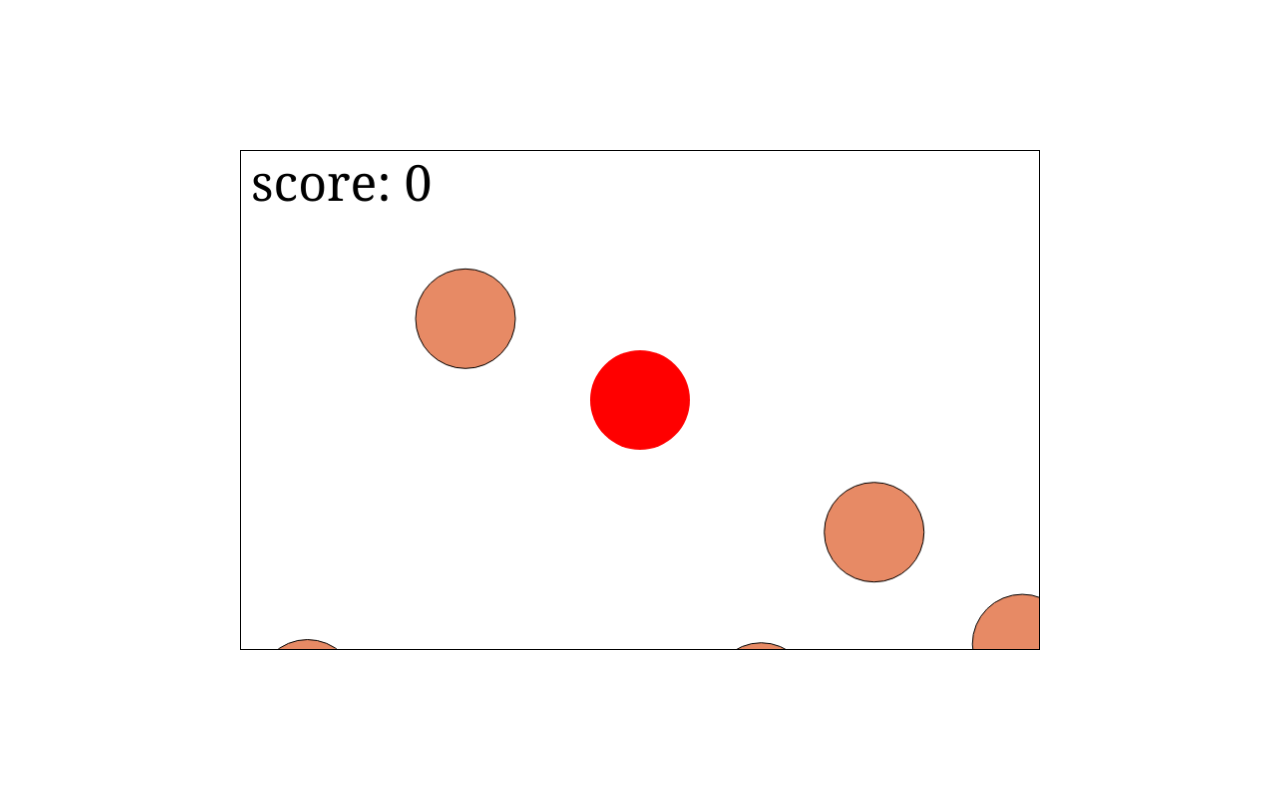
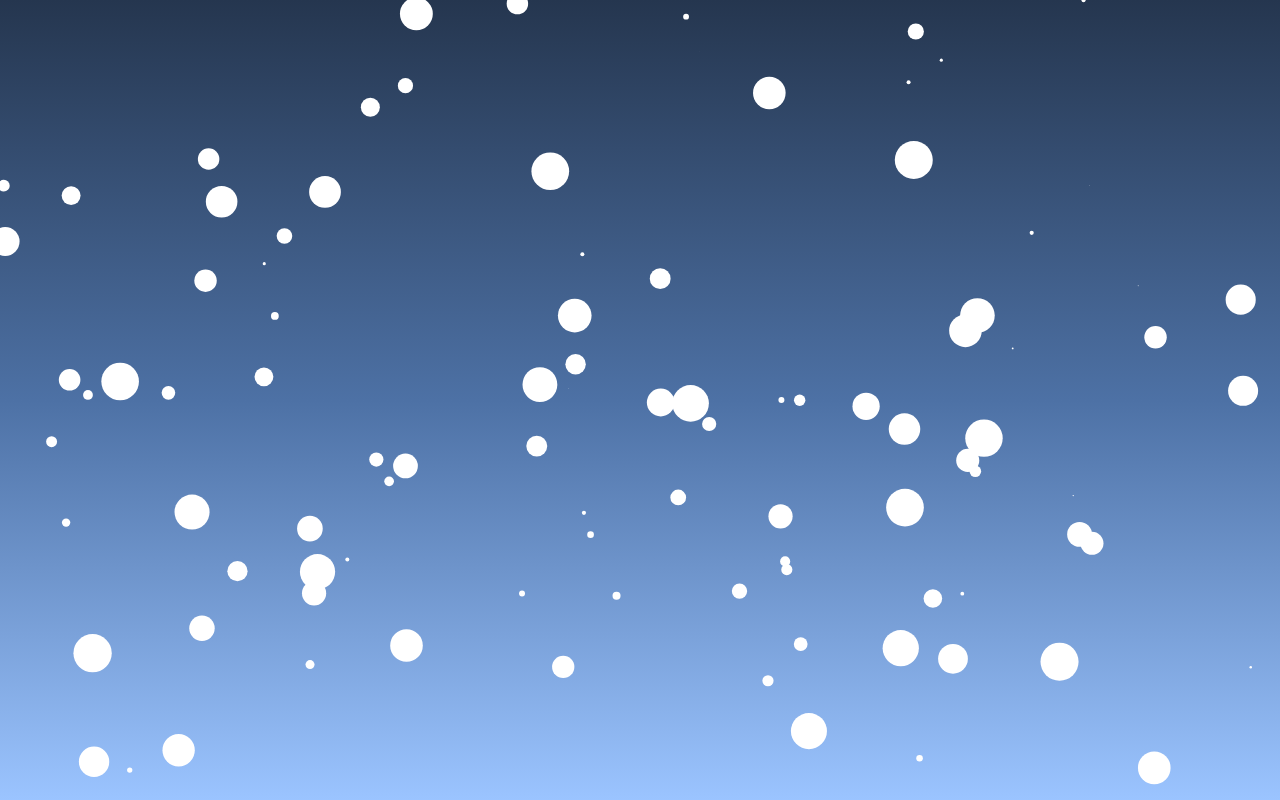
Before and after one commit to fireworks80/canvas-game, a plain HTML site: page floating-particles/index.html in a window 1280 px wide. Drawn offline with Linux system fonts and the light colour scheme.

Commit message:
particle animation

```diff
--- a/fish.html
+++ b/floating-particles/index.html
@@ -5,15 +5,14 @@
   <meta charset="UTF-8">
   <meta http-equiv="X-UA-Compatible" content="IE=edge">
   <meta name="viewport" content="width=device-width, initial-scale=1.0">
-  <link rel="stylesheet" href="./style.css">
-  <title>fish game</title>
-
+  <link rel="stylesheet" href="style.css">
+  <title>Floating Particles</title>
 </head>
 
 <body>
   <canvas id="canvas"></canvas>
 
-  <script src="script.js"></script>
+  <script src="./script.js"></script>
 </body>
 
 </html>
--- /dev/null
+++ b/floating-particles/script.js
@@ -0,0 +1,76 @@
+const canvas = document.querySelector('#canvas');
+const ctx = canvas.getContext('2d');
+canvas.width = window.innerWidth;
+canvas.height = window.innerHeight;
+
+const Particle = class {
+  constructor(x, y, directionX, directionY, size, color) {
+    this.x = x;
+    this.y = y;
+    this.directionX = directionX;
+    this.directionY = directionY;
+    this.size = size;
+    this.color = color;
+  }
+  draw() {
+    ctx.beginPath();
+    ctx.arc(this.x, this.y, this.size, 0, Math.PI * 2, false);
+    ctx.fillStyle = this.color;
+    ctx.fill();
+  }
+
+  update() {
+    if (this.x + this.size > canvas.width || this.x - this.size < 0) {
+      this.directionX = -this.directionX;
+    }
+
+    if (this.y + this.size > canvas.height || this.y - this.size < 0) {
+      this.directionY = -this.directionY;
+    }
+
+    this.x += this.directionX;
+    this.y += this.directionY;
+    this.draw();
+  }
+};
+
+const paticles = (() => {
+  let particleArray = [];
+
+  const init = () => {
+    particleArray = [];
+
+    for (let i = 0; i < 100; i += 1) {
+      const size = Math.random() * 20;
+      const x = Math.random() * (canvas.width - size);
+      const y = Math.random() * (canvas.height - size);
+      const directionX = Math.random() * 0.9 - 0.4;
+      const directionY = Math.random() * 0.9 - 0.3;
+      const color = 'white';
+
+      particleArray.push(new Particle(x, y, directionX, directionY, size, color));
+    } // for
+  };
+
+  const animate = () => {
+    ctx.clearRect(0, 0, canvas.width, canvas.height);
+    particleArray.forEach((particle) => {
+      particle.update();
+    });
+    requestAnimationFrame(animate);
+  };
+
+  return {
+    init,
+    animate,
+  };
+})();
+
+paticles.init();
+paticles.animate();
+
+window.addEventListener('resize', () => {
+  canvas.width = window.innerWidth;
+  canvas.height = window.innerHeight;
+  paticles.init();
+});
--- /dev/null
+++ b/floating-particles/style.css
@@ -0,0 +1,17 @@
+:root {
+  --top-color: #25364f;
+  --middle-color: #4d71a5;
+  --bottom-color: #9bc4ff;
+}
+
+* {
+  margin: 0;
+  padding: 0;
+}
+
+#canvas {
+  position: absolute;
+  width: 100%;
+  height: 100%;
+  background: linear-gradient(var(--top-color), var(--middle-color), var(--bottom-color));
+}
--- a/script.js
+++ /dev/null
@@ -1,159 +0,0 @@
-// canvas setup
-const canvas = document.querySelector('#canvas');
-const ctx = canvas.getContext('2d');
-canvas.width = 800;
-canvas.height = 500;
-
-let score = 0;
-let gameFrame = 0;
-ctx.font = '50px Georgia';
-
-// Mouse Interactivity
-const canvasPosition = canvas.getBoundingClientRect();
-
-const mouse = {
-  x: canvas.width / 2,
-  y: canvas.height / 2,
-  click: false,
-};
-
-const canvasActiveEvent = (e) => {
-  const currentX = e.x ?? e.pageX;
-  const currentY = e.y ?? e.pageY;
-  mouse.click = true;
-  mouse.x = currentX - canvasPosition.left;
-  mouse.y = currentY - canvasPosition.top;
-};
-
-const canvasDeactiveEvent = () => {
-  mouse.click = false;
-};
-
-canvas.addEventListener('mousedown', canvasActiveEvent);
-canvas.addEventListener('touchend', canvasActiveEvent);
-canvas.addEventListener('mouseup', canvasDeactiveEvent);
-canvas.addEventListener('touchcancel', canvasDeactiveEvent);
-
-// Playser
-class Player {
-  constructor() {
-    this.x = canvas.width;
-    this.y = canvas.height / 2;
-    this.radius = 50;
-    this.angle = 0;
-    this.frameX = 0;
-    this.frameY = 0;
-    this.frame = 0;
-    this.spriteWidth = 498;
-    this.prriteHeight = 327;
-  }
-
-  update() {
-    const SPEED = 10;
-    const dx = this.x - mouse.x;
-    const dy = this.y - mouse.y;
-
-    if (mouse.x !== this.x) this.x -= dx / SPEED;
-    if (mouse.y !== this.y) this.y -= dy / SPEED;
-  } // update
-
-  draw() {
-    if (mouse.click) {
-      ctx.lineWidth = 0.2;
-      ctx.beginPath();
-      ctx.moveTo(this.x, this.y);
-      ctx.lineTo(mouse.x, mouse.y);
-      ctx.stroke();
-    }
-
-    ctx.fillStyle = 'red';
-    ctx.beginPath();
-    ctx.arc(this.x, this.y, this.radius, 0, Math.PI * 2);
-    ctx.fill();
-    ctx.closePath();
-  } // draw
-}
-
-const player = new Player();
-
-// Bubbles
-const bubblesArray = [];
-class Bubble {
-  constructor() {
-    this.x = Math.random() * canvas.width;
-    this.y = canvas.height + 100;
-    this.radius = 50;
-    this.speed = Math.random() * 5 * 1;
-    this.distance;
-  }
-
-  update() {
-    const dx = this.x - player.x;
-    const dy = this.y - player.y;
-
-    this.y -= this.speed;
-    this.distance = Math.sqrt(dx * dx + dy * dy);
-  } // update
-
-  draw() {
-    ctx.fillStyle = '#e78a65';
-    ctx.beginPath();
-    ctx.arc(this.x, this.y, this.radius, 0, Math.PI * 2);
-    ctx.fill();
-    ctx.closePath();
-    ctx.stroke();
-  }
-}
-
-const bubbleLoop = (cb) => {
-  for (let i = 0; i < bubblesArray.length; i += 1) {
-    cb(bubblesArray[i], i);
-  } // for
-};
-
-const handleBubbles = () => {
-  const bubbleAnim = (bubble, idx) => {
-    bubble.update();
-    bubble.draw();
-  };
-
-  const bubblesArrOptimise = (bubble, idx) => {
-    if (bubble.y < 0 - bubble.radius * 2) {
-      bubblesArray.splice(idx, 1);
-    }
-  };
-
-  const bubbleCollision = (bubble, idx) => {
-    if (bubble.distance < bubble.radius + player.radius) {
-      console.log('collision');
-      bubblesArray.splice(idx, 1);
-      score += 1;
-    }
-  };
-
-  if (gameFrame % 50 === 0) {
-    bubblesArray.push(new Bubble());
-    console.log(bubblesArray.length);
-  } // if
-
-  bubbleLoop(bubbleAnim);
-  bubbleLoop(bubblesArrOptimise);
-  bubbleLoop(bubbleCollision);
-};
-
-// Amination Loop
-const animate = () => {
-  ctx.clearRect(0, 0, canvas.width, canvas.height);
-  handleBubbles();
-
-  player.update();
-  player.draw();
-
-  ctx.fillStyle = 'black';
-  ctx.fillText(`score: ${score}`, 10, 50);
-
-  gameFrame += 1;
-  requestAnimationFrame(animate);
-};
-
-animate();
--- a/style.css
+++ /dev/null
@@ -1,17 +0,0 @@
-* {
-  box-sizing: border-box;
-}
-
-body {
-  display: flex;
-  justify-content: center;
-  align-items: center;
-  margin: 0;
-  height: 100vh;
-}
-
-canvas {
-  width: 800px;
-  height: 500px;
-  border: 1px solid;
-}
```
Also changed, not shown: floating-particles/script-bak.js (added, +77 -0 lines), 2 other files.
